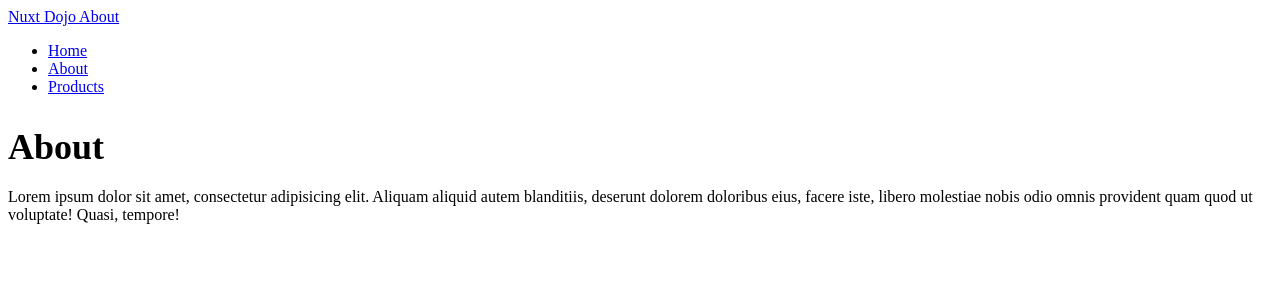
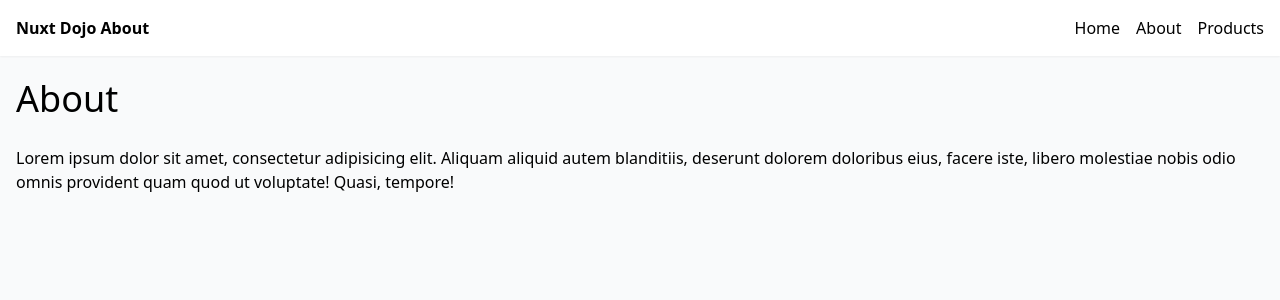
Before and after one commit to kewon96/nuxt-start, a Nuxt app: page /about in a window 1280 px wide. Shown: the top 300 px of the page. Built offline with nearby package versions, Linux system fonts and the light colour scheme.

Commit message:
add tailwind

```diff
--- /dev/null
+++ b/assets/css/tailwind.css
@@ -0,0 +1,13 @@
+@tailwind base;
+@tailwind components;
+@tailwind utilities;
+
+body {
+    @apply bg-gray-50;
+}
+
+@layer components {
+    .btn {
+        @apply bg-[#13b488] text-white px-3 py-2 rounded-md text-sm;
+    }
+}
--- a/layouts/about.vue
+++ b/layouts/about.vue
@@ -1,9 +1,9 @@
 <template>
   <div>
-    <header>
-      <nav>
-        <NuxtLink to="/">Nuxt Dojo About</NuxtLink>
-        <ul>
+    <header class="shadow-sm bg-white">
+      <nav class="container mx-auto p-4 flex justify-between">
+        <NuxtLink to="/" class="font-bold">Nuxt Dojo About</NuxtLink>
+        <ul class="flex gap-4">
           <li><NuxtLink to="/">Home</NuxtLink></li>
           <li><NuxtLink to="/about">About</NuxtLink></li>
           <li><NuxtLink to="/products/123">Products</NuxtLink></li>
@@ -12,7 +12,7 @@
     </header>
 
     <!-- ooutput the page content -->
-    <div>
+    <div class="container mx-auto p-4">
       <slot />
     </div>
   </div>
--- a/layouts/default.vue
+++ b/layouts/default.vue
@@ -1,18 +1,18 @@
 <template>
   <div>
-    <header>
-      <nav>
-        <NuxtLink to="/">Nuxt Dojo</NuxtLink>
-        <ul>
+    <header class="shadow-sm bg-white">
+      <nav class="container mx-auto p-4 flex justify-between">
+        <NuxtLink to="/" class="font-bold">Nuxt Dojo</NuxtLink>
+        <ul class="flex gap-4">
           <li><NuxtLink to="/">Home</NuxtLink></li>
           <li><NuxtLink to="/about">About</NuxtLink></li>
-          <li><NuxtLink to="/products/123">Products</NuxtLink></li>
+          <li><NuxtLink to="/products/123" class="btn">Products</NuxtLink></li>
         </ul>
       </nav>
     </header>
 
     <!-- output the page content -->
-    <div>
+    <div class="container mx-auto p-4">
       <slot />
     </div>
   </div>
--- a/layouts/products.vue
+++ b/layouts/products.vue
@@ -1,18 +1,18 @@
 <template>
   <div>
-    <header>
-      <nav>
-        <NuxtLink to="/products">Nuxt Dojo Merch</NuxtLink>
+    <header class="shadow-sm bg-white">
+      <nav class="container mx-auto p-4 flex justify-between">
+        <NuxtLink to="/products" class="font-bold">Nuxt Dojo Merch</NuxtLink>
       </nav>
     </header>
 
     <!-- ooutput the page content -->
-    <div>
+    <div class="container mx-auto p-4">
       <slot />
     </div>
 
-    <footer>
-      <ul>
+    <footer class="container mx-auto p-4 flex justify-between border-t-2">
+      <ul class="flex gap-4">
         <li><NuxtLink to="/">Home</NuxtLink></li>
         <li><NuxtLink to="/about">About</NuxtLink></li>
         <li><NuxtLink to="/products/123">Products</NuxtLink></li>
--- a/nuxt.config.ts
+++ b/nuxt.config.ts
@@ -1,4 +1,7 @@
 // https://nuxt.com/docs/api/configuration/nuxt-config
+
 export default defineNuxtConfig({
-
+    modules: [
+        '@nuxtjs/tailwindcss'
+    ]
 })
--- a/package.json
+++ b/package.json
@@ -8,6 +8,7 @@
     "postinstall": "nuxt prepare"
   },
   "devDependencies": {
+    "@nuxtjs/tailwindcss": "^6.4.1",
     "nuxt": "^3.1.2"
   }
 }
```
Also changed, not shown: 1 other file (tests, documents, lock files or other folders).
